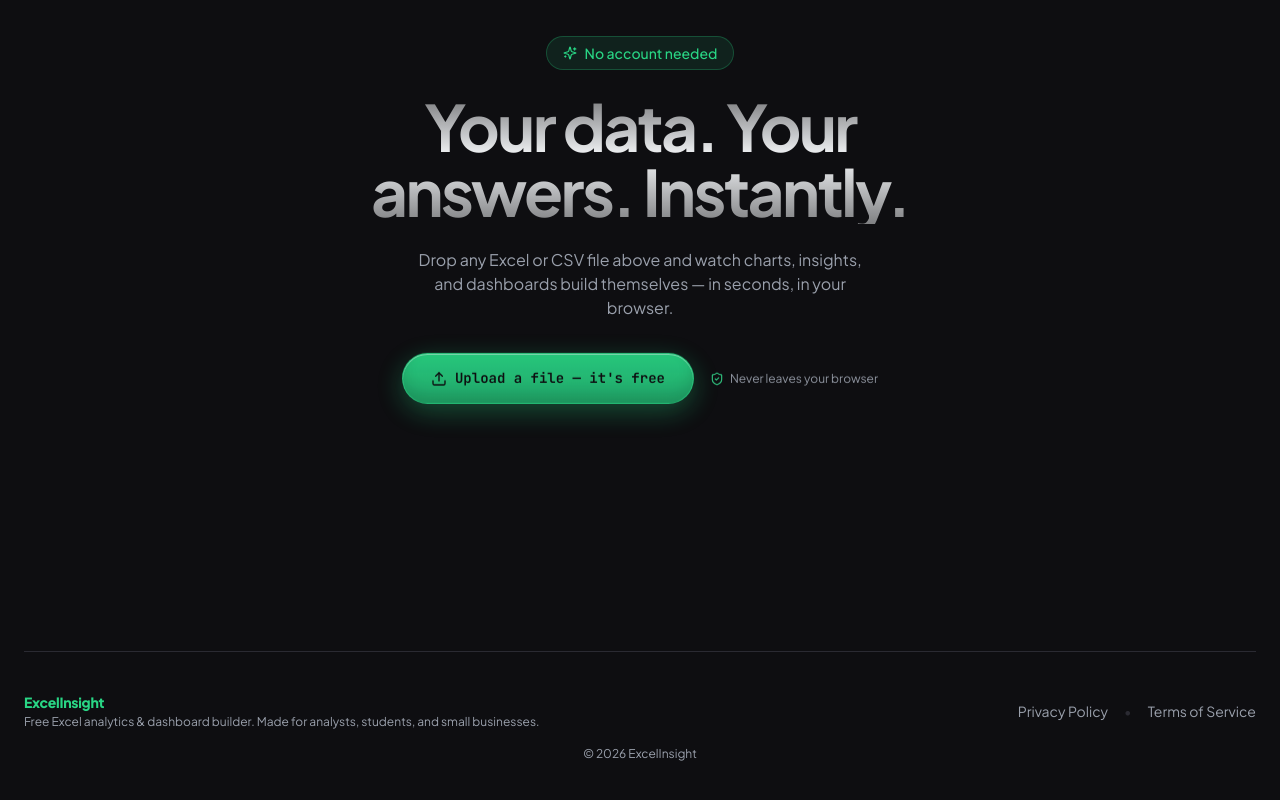
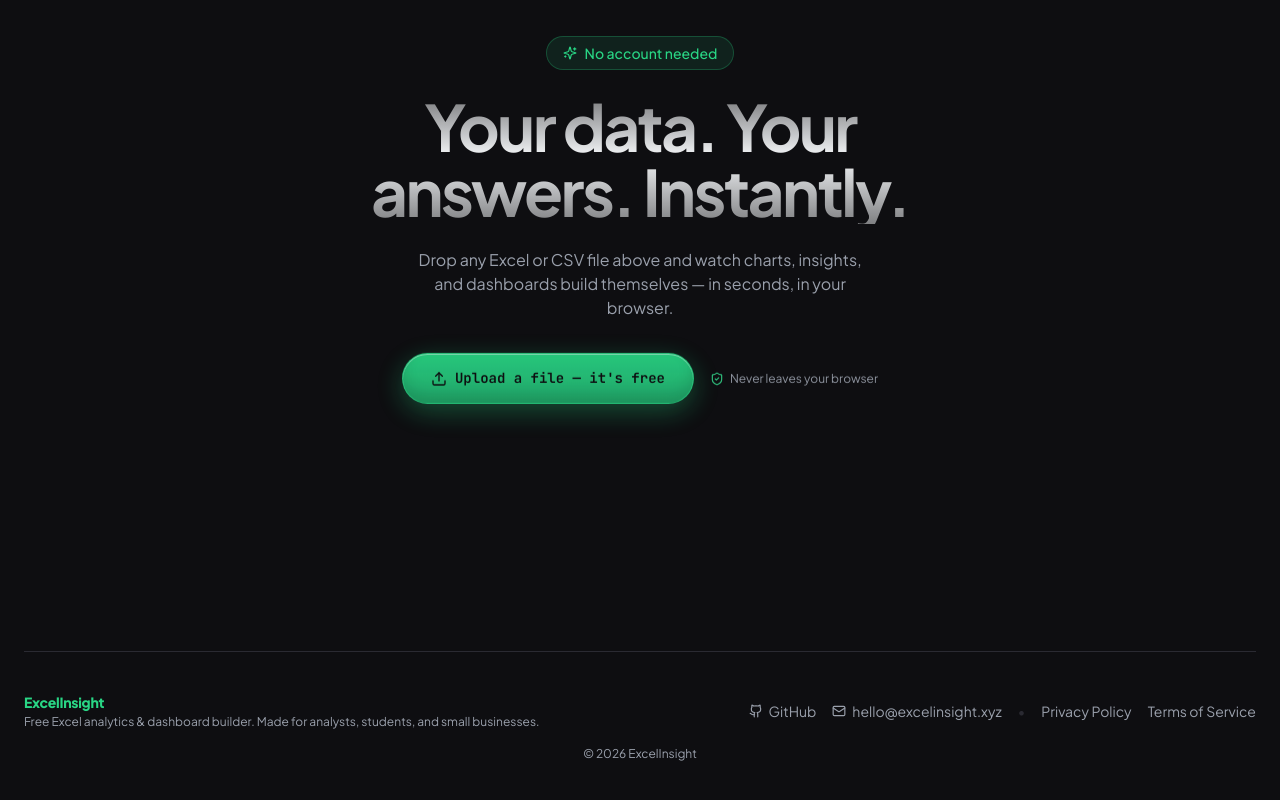
Before and after one commit to Jag-kr/ExcelInsight, a Next.js app: page / in a window 1280 px wide. Shown: the part 6431-7231 px from the top of the page. Built offline with nearby package versions, Linux system fonts and the light colour scheme.

Commit message:
social links

```diff
--- a/app/[slug]/page.tsx
+++ b/app/[slug]/page.tsx
@@ -3,8 +3,8 @@ import { Metadata } from 'next';
 import { SiteHeader } from '@/components/SiteHeader';
 import { SeoPageContent } from '@/components/SeoPageContent';
 import { seoPageMap, seoPages } from '@/content/seo-pages';
+import { SITE_URL } from '@/lib/site';
 
-const SITE_URL = 'https://excelinsight.xyz';
 const OG_IMAGE =
   'https://storage.googleapis.com/gpt-engineer-file-uploads/neEqO6MCG2bHfGf0v6pME35dIMA2/social-images/social-1774898677243-ExcelInsight.webp';
 
--- a/app/layout.tsx
+++ b/app/layout.tsx
@@ -2,6 +2,7 @@ import { Metadata } from "next";
 import { Plus_Jakarta_Sans, JetBrains_Mono } from "next/font/google";
 import { Analytics } from '@vercel/analytics/react';
 import { Providers } from "./providers";
+import { SITE_URL } from '@/lib/site';
 import "./globals.css";
 
 /**
@@ -25,7 +26,6 @@ const jetbrainsMono = JetBrains_Mono({
   variable: "--font-mono",
 });
 
-const SITE_URL = 'https://excelinsight.xyz';
 const OG_IMAGE = 'https://storage.googleapis.com/gpt-engineer-file-uploads/neEqO6MCG2bHfGf0v6pME35dIMA2/social-images/social-1774898677243-ExcelInsight.webp';
 
 export const metadata: Metadata = {
--- a/app/sitemap.ts
+++ b/app/sitemap.ts
@@ -1,9 +1,9 @@
 import { MetadataRoute } from 'next';
 import { seoPages } from '@/content/seo-pages';
+import { SITE_URL } from '@/lib/site';
 
 export const dynamic = 'force-static';
 
-const SITE_URL = 'https://excelinsight.xyz';
 const LAST_MODIFIED = new Date('2026-08-01T00:00:00.000Z');
 
 export default function sitemap(): MetadataRoute.Sitemap {
--- a/src/components/LandingContent.tsx
+++ b/src/components/LandingContent.tsx
@@ -5,7 +5,7 @@ import dynamic from 'next/dynamic';
 import {
   Upload, Sparkles, LayoutDashboard, FileSpreadsheet, Filter, Lightbulb,
   Combine, Download, ArrowRight, CheckCircle2, AlertCircle, Clock, RefreshCw,
-  BarChart3, TrendingUp, ShieldCheck, Zap,
+  BarChart3, TrendingUp, ShieldCheck, Zap, Github, Mail,
 } from 'lucide-react';
 import { AdSlot } from '@/components/AdSlot';
 import { FaqAccordion } from '@/components/FaqAccordion';
@@ -14,6 +14,7 @@ import Link from 'next/link';
 import { useI18n } from '@/lib/i18n';
 import { useFallbackReveal } from '@/hooks/use-reveal';
 import { useGlowCards } from '@/hooks/use-glow-cards';
+import { SITE_URL, CONTACT_EMAIL, GITHUB_URL } from '@/lib/site';
 import { seoPagesByCategory, categoryLabel, type SeoCategory } from '@/content/seo-pages';
 
 const ChartShowcase = dynamic(
@@ -561,11 +562,30 @@ export function LandingContent() {
             <p className="text-sm font-semibold brand-mark">ExcelInsight</p>
             <p className="text-xs text-muted-foreground mt-0.5">{t('footerCopy')}</p>
           </div>
-          <nav className="flex items-center gap-4 text-sm">
+          {/* The repo and address are proper nouns, so they carry no translation
+              keys — the visible text doubles as the accessible name in every
+              locale. */}
+          <nav className="flex flex-wrap items-center justify-center gap-x-4 gap-y-2 text-sm">
+            <a
+              href={GITHUB_URL}
+              target="_blank"
+              rel="noopener noreferrer"
+              className="inline-flex items-center gap-1.5 text-muted-foreground hover:text-primary transition-colors"
+            >
+              <Github className="h-3.5 w-3.5" />
+              GitHub
+            </a>
+            <a
+              href={`mailto:${CONTACT_EMAIL}`}
+              className="inline-flex items-center gap-1.5 text-muted-foreground hover:text-primary transition-colors"
+            >
+              <Mail className="h-3.5 w-3.5" />
+              {CONTACT_EMAIL}
+            </a>
+            <span className="text-border" aria-hidden="true">•</span>
             <Link href="/privacy/" className="text-muted-foreground hover:text-primary transition-colors text-sm">
               {t('privacyPolicy')}
             </Link>
-            <span className="text-border">•</span>
             <Link href="/terms/" className="text-muted-foreground hover:text-primary transition-colors text-sm">
               {t('termsOfService')}
             </Link>
@@ -584,10 +604,22 @@ export function LandingContent() {
             '@context': 'https://schema.org',
             '@type': 'WebApplication',
             name: 'ExcelInsight',
-            url: 'https://excelinsight.xyz',
+            url: SITE_URL,
             applicationCategory: 'BusinessApplication',
             operatingSystem: 'Any',
             offers: { '@type': 'Offer', price: '0', priceCurrency: 'USD' },
+            isAccessibleForFree: true,
+            // Open source: the repo is a verifiable claim about the privacy
+            // story, not just a link. No `license` here — the repo has no
+            // LICENSE file yet, and pointing at a 404 is worse than omitting it.
+            sameAs: [GITHUB_URL],
+            author: {
+              '@type': 'Organization',
+              name: 'ExcelInsight',
+              url: SITE_URL,
+              email: CONTACT_EMAIL,
+              sameAs: [GITHUB_URL],
+            },
             description: 'Free online Excel insights, chart maker & dashboard builder.',
             featureList: [
               'Excel Chart Maker', 'Bar Graph from Excel', 'CSV Dashboard Builder',
--- a/src/lib/i18n/legal/de.ts
+++ b/src/lib/i18n/legal/de.ts
@@ -17,7 +17,7 @@ export const legalDe: LegalContent = {
       { heading: '7. Datenschutz für Kinder', body: 'ExcelInsight richtet sich nicht an Kinder unter 13 Jahren, und wir erfassen wissentlich keine persönlichen Informationen von Kindern.' },
       { heading: '8. Ihre Rechte', body: 'Da wir keine personenbezogenen Daten auf unseren Servern erfassen oder speichern, gibt es im Allgemeinen nichts, was wir in Ihrem Namen löschen können. Sie können browserseitige Einstellungen jederzeit löschen, indem Sie die Site-Daten Ihres Browsers löschen.' },
       { heading: '9. Änderungen dieser Richtlinie', body: 'Wir können diese Datenschutzerklärung von Zeit zu Zeit aktualisieren. Das Datum „Zuletzt aktualisiert" oben auf dieser Seite gibt an, wann die letzte Überarbeitung vorgenommen wurde.' },
-      { heading: '10. Kontakt', body: 'Fragen zu dieser Richtlinie? Kontaktieren Sie uns über die auf der ExcelInsight-Website veröffentlichten Kontaktinformationen.' },
+      { heading: '10. Kontakt', body: 'Fragen zu dieser Richtlinie? Schreiben Sie uns an <a href="mailto:hello@excelinsight.xyz">hello@excelinsight.xyz</a>.' },
     ],
   },
   terms: {
@@ -38,7 +38,7 @@ export const legalDe: LegalContent = {
       { heading: '9. Änderungen', body: 'Wir können diese Bedingungen jederzeit aktualisieren. Die fortgesetzte Nutzung des Dienstes nach der Veröffentlichung von Änderungen stellt Ihre Annahme der überarbeiteten Bedingungen dar.' },
       { heading: '10. Kündigung', body: 'Wir können den Dienst (oder Ihren Zugriff darauf) jederzeit, mit oder ohne Vorankündigung, aus beliebigen Gründen aussetzen oder einstellen.' },
       { heading: '11. Geltendes Recht', body: 'Diese Bedingungen unterliegen dem geltenden lokalen Recht und sind entsprechend auszulegen, ohne Berücksichtigung von Kollisionsnormen.' },
-      { heading: '12. Kontakt', body: 'Fragen zu diesen Bedingungen? Kontaktieren Sie uns über die auf der ExcelInsight-Website veröffentlichten Kontaktinformationen.' },
+      { heading: '12. Kontakt', body: 'Fragen zu diesen Bedingungen? Schreiben Sie uns an <a href="mailto:hello@excelinsight.xyz">hello@excelinsight.xyz</a>.' },
     ],
   },
 };
--- a/src/lib/i18n/legal/en.ts
+++ b/src/lib/i18n/legal/en.ts
@@ -17,7 +17,7 @@ export const legalEn: LegalContent = {
       { heading: '7. Children\'s Privacy', body: 'ExcelInsight is not directed to children under 13, and we do not knowingly collect personal information from children.' },
       { heading: '8. Your Rights', body: 'Because we do not collect or store personal data on our servers, there is generally nothing for us to delete on your behalf. You can clear browser-side preferences at any time by clearing your browser\'s site data.' },
       { heading: '9. Changes to This Policy', body: 'We may update this Privacy Policy from time to time. The "Last updated" date at the top of this page indicates when the latest revision was made.' },
-      { heading: '10. Contact', body: 'Questions about this policy? Reach out via the contact information published on the ExcelInsight website.' },
+      { heading: '10. Contact', body: 'Questions about this policy? Email us at <a href="mailto:hello@excelinsight.xyz">hello@excelinsight.xyz</a>.' },
     ],
   },
   terms: {
@@ -38,7 +38,7 @@ export const legalEn: LegalContent = {
       { heading: '9. Modifications', body: 'We may update these Terms at any time. Continued use of the Service after changes are posted constitutes your acceptance of the revised Terms.' },
       { heading: '10. Termination', body: 'We may suspend or discontinue the Service (or your access to it) at any time, with or without notice, for any reason.' },
       { heading: '11. Governing Law', body: 'These Terms shall be governed by and construed in accordance with applicable local laws, without regard to conflict-of-law principles.' },
-      { heading: '12. Contact', body: 'Questions about these Terms? Reach out via the contact information published on the ExcelInsight website.' },
+      { heading: '12. Contact', body: 'Questions about these Terms? Email us at <a href="mailto:hello@excelinsight.xyz">hello@excelinsight.xyz</a>.' },
     ],
   },
 };
--- a/src/lib/i18n/legal/es.ts
+++ b/src/lib/i18n/legal/es.ts
@@ -17,7 +17,7 @@ export const legalEs: LegalContent = {
       { heading: '7. Privacidad Infantil', body: 'ExcelInsight no está dirigido a niños menores de 13 años, y no recopilamos a sabiendas información personal de niños.' },
       { heading: '8. Tus Derechos', body: 'Como no recopilamos ni almacenamos datos personales en nuestros servidores, generalmente no hay nada que eliminar en tu nombre. Puedes borrar las preferencias del lado del navegador en cualquier momento limpiando los datos del sitio en tu navegador.' },
       { heading: '9. Cambios en esta Política', body: 'Podemos actualizar esta Política de Privacidad de vez en cuando. La fecha de "Última actualización" en la parte superior de esta página indica cuándo se realizó la última revisión.' },
-      { heading: '10. Contacto', body: '¿Preguntas sobre esta política? Contáctanos a través de la información de contacto publicada en el sitio web de ExcelInsight.' },
+      { heading: '10. Contacto', body: '¿Preguntas sobre esta política? Escríbenos a <a href="mailto:hello@excelinsight.xyz">hello@excelinsight.xyz</a>.' },
     ],
   },
   terms: {
@@ -38,7 +38,7 @@ export const legalEs: LegalContent = {
       { heading: '9. Modificaciones', body: 'Podemos actualizar estos Términos en cualquier momento. El uso continuado del Servicio después de que se publiquen los cambios constituye tu aceptación de los Términos revisados.' },
       { heading: '10. Terminación', body: 'Podemos suspender o discontinuar el Servicio (o tu acceso a él) en cualquier momento, con o sin previo aviso, por cualquier motivo.' },
       { heading: '11. Ley Aplicable', body: 'Estos Términos se regirán e interpretarán de acuerdo con las leyes locales aplicables, sin tener en cuenta los principios de conflicto de leyes.' },
-      { heading: '12. Contacto', body: '¿Preguntas sobre estos Términos? Contáctanos a través de la información de contacto publicada en el sitio web de ExcelInsight.' },
+      { heading: '12. Contacto', body: '¿Preguntas sobre estos Términos? Escríbenos a <a href="mailto:hello@excelinsight.xyz">hello@excelinsight.xyz</a>.' },
     ],
   },
 };
--- a/src/lib/i18n/legal/fr.ts
+++ b/src/lib/i18n/legal/fr.ts
@@ -17,7 +17,7 @@ export const legalFr: LegalContent = {
       { heading: '7. Confidentialité des Enfants', body: 'ExcelInsight ne s\'adresse pas aux enfants de moins de 13 ans, et nous ne collectons pas sciemment d\'informations personnelles d\'enfants.' },
       { heading: '8. Vos Droits', body: 'Comme nous ne collectons ni ne stockons de données personnelles sur nos serveurs, il n\'y a généralement rien à supprimer en votre nom. Vous pouvez effacer les préférences côté navigateur à tout moment en effaçant les données du site de votre navigateur.' },
       { heading: '9. Modifications de cette Politique', body: 'Nous pouvons mettre à jour cette Politique de Confidentialité de temps en temps. La date de « Dernière mise à jour » en haut de cette page indique quand la dernière révision a été effectuée.' },
-      { heading: '10. Contact', body: 'Des questions sur cette politique ? Contactez-nous via les informations de contact publiées sur le site Web ExcelInsight.' },
+      { heading: '10. Contact', body: 'Des questions sur cette politique ? Écrivez-nous à <a href="mailto:hello@excelinsight.xyz">hello@excelinsight.xyz</a>.' },
     ],
   },
   terms: {
@@ -38,7 +38,7 @@ export const legalFr: LegalContent = {
       { heading: '9. Modifications', body: 'Nous pouvons mettre à jour ces Conditions à tout moment. L\'utilisation continue du Service après la publication des modifications constitue votre acceptation des Conditions révisées.' },
       { heading: '10. Résiliation', body: 'Nous pouvons suspendre ou interrompre le Service (ou votre accès à celui-ci) à tout moment, avec ou sans préavis, pour quelque raison que ce soit.' },
       { heading: '11. Loi Applicable', body: 'Ces Conditions seront régies et interprétées conformément aux lois locales applicables, sans tenir compte des principes de conflit de lois.' },
-      { heading: '12. Contact', body: 'Des questions sur ces Conditions ? Contactez-nous via les informations de contact publiées sur le site Web ExcelInsight.' },
+      { heading: '12. Contact', body: 'Des questions sur ces Conditions ? Écrivez-nous à <a href="mailto:hello@excelinsight.xyz">hello@excelinsight.xyz</a>.' },
     ],
   },
 };
--- a/src/lib/i18n/legal/hi.ts
+++ b/src/lib/i18n/legal/hi.ts
@@ -17,7 +17,7 @@ export const legalHi: LegalContent = {
       { heading: '7. बच्चों की गोपनीयता', body: 'ExcelInsight 13 वर्ष से कम आयु के बच्चों के लिए नहीं है, और हम जानबूझकर बच्चों से व्यक्तिगत जानकारी एकत्र नहीं करते।' },
       { heading: '8. आपके अधिकार', body: 'चूंकि हम आपके सर्वर पर व्यक्तिगत डेटा एकत्र या संग्रहीत नहीं करते, आम तौर पर आपकी ओर से हटाने के लिए कुछ नहीं होता। आप अपने ब्राउज़र की साइट डेटा को साफ़ करके किसी भी समय ब्राउज़र-साइड प्राथमिकताएं साफ़ कर सकते हैं।' },
       { heading: '9. इस नीति में परिवर्तन', body: 'हम समय-समय पर इस गोपनीयता नीति को अपडेट कर सकते हैं। इस पृष्ठ के शीर्ष पर "अंतिम अद्यतन" तारीख यह दर्शाती है कि नवीनतम संशोधन कब किया गया था।' },
-      { heading: '10. संपर्क', body: 'इस नीति के बारे में प्रश्न? ExcelInsight वेबसाइट पर प्रकाशित संपर्क जानकारी के माध्यम से संपर्क करें।' },
+      { heading: '10. संपर्क', body: 'इस नीति के बारे में प्रश्न? हमें <a href="mailto:hello@excelinsight.xyz">hello@excelinsight.xyz</a> पर ईमेल करें।' },
     ],
   },
   terms: {
@@ -38,7 +38,7 @@ export const legalHi: LegalContent = {
       { heading: '9. संशोधन', body: 'हम किसी भी समय इन शर्तों को अपडेट कर सकते हैं। परिवर्तन पोस्ट होने के बाद सेवा का निरंतर उपयोग संशोधित शर्तों की आपकी स्वीकृति का गठन करता है।' },
       { heading: '10. समाप्ति', body: 'हम किसी भी समय, सूचना के साथ या बिना, किसी भी कारण से सेवा (या उस तक आपकी पहुँच) को निलंबित या बंद कर सकते हैं।' },
       { heading: '11. शासी कानून', body: 'ये शर्तें लागू स्थानीय कानूनों के अनुसार शासित और व्याख्या की जाएंगी, बिना कानून-संघर्ष सिद्धांतों के संबंध में।' },
-      { heading: '12. संपर्क', body: 'इन शर्तों के बारे में प्रश्न? ExcelInsight वेबसाइट पर प्रकाशित संपर्क जानकारी के माध्यम से संपर्क करें।' },
+      { heading: '12. संपर्क', body: 'इन शर्तों के बारे में प्रश्न? हमें <a href="mailto:hello@excelinsight.xyz">hello@excelinsight.xyz</a> पर ईमेल करें।' },
     ],
   },
 };
--- a/src/lib/i18n/legal/zh.ts
+++ b/src/lib/i18n/legal/zh.ts
@@ -17,7 +17,7 @@ export const legalZh: LegalContent = {
       { heading: '7. 儿童隐私', body: 'ExcelInsight不针对13岁以下的儿童，我们不会故意收集儿童的个人信息。' },
       { heading: '8. 您的权利', body: '由于我们不在服务器上收集或存储个人数据，通常没有什么需要我们代表您删除的。您可以随时通过清除浏览器站点数据来清除浏览器端的偏好设置。' },
       { heading: '9. 本政策的变更', body: '我们可能会不时更新本隐私政策。本页面顶部的"最后更新"日期表示最近一次修订的时间。' },
-      { heading: '10. 联系', body: '对本政策有疑问？请通过ExcelInsight网站上发布的联系信息与我们联系。' },
+      { heading: '10. 联系', body: '对本政策有疑问？请发送电子邮件至 <a href="mailto:hello@excelinsight.xyz">hello@excelinsight.xyz</a>。' },
     ],
   },
   terms: {
@@ -38,7 +38,7 @@ export const legalZh: LegalContent = {
       { heading: '9. 修改', body: '我们可能随时更新这些条款。在更改发布后继续使用本服务即表示您接受修订后的条款。' },
       { heading: '10. 终止', body: '我们可以在任何时候，无论是否通知，出于任何原因暂停或停止本服务（或您对它的访问）。' },
       { heading: '11. 适用法律', body: '本条款应根据适用的当地法律进行管辖和解释，不考虑法律冲突原则。' },
-      { heading: '12. 联系', body: '对本条款有疑问？请通过ExcelInsight网站上发布的联系信息与我们联系。' },
+      { heading: '12. 联系', body: '对本条款有疑问？请发送电子邮件至 <a href="mailto:hello@excelinsight.xyz">hello@excelinsight.xyz</a>。' },
     ],
   },
 };
--- /dev/null
+++ b/src/lib/site.ts
@@ -0,0 +1,14 @@
+/**
+ * Canonical site-wide constants.
+ *
+ * SITE_URL was previously written as a literal in both app/layout.tsx and
+ * app/[slug]/page.tsx; it lives here now so metadata, structured data and the
+ * footer cannot drift apart.
+ */
+export const SITE_URL = 'https://excelinsight.xyz';
+
+/** Public contact address, shown in the footer and named in the legal pages. */
+export const CONTACT_EMAIL = 'hello@excelinsight.xyz';
+
+/** Public source repository — ExcelInsight is open source. */
+export const GITHUB_URL = 'https://github.com/Jag-kr/ExcelInsight';
```
